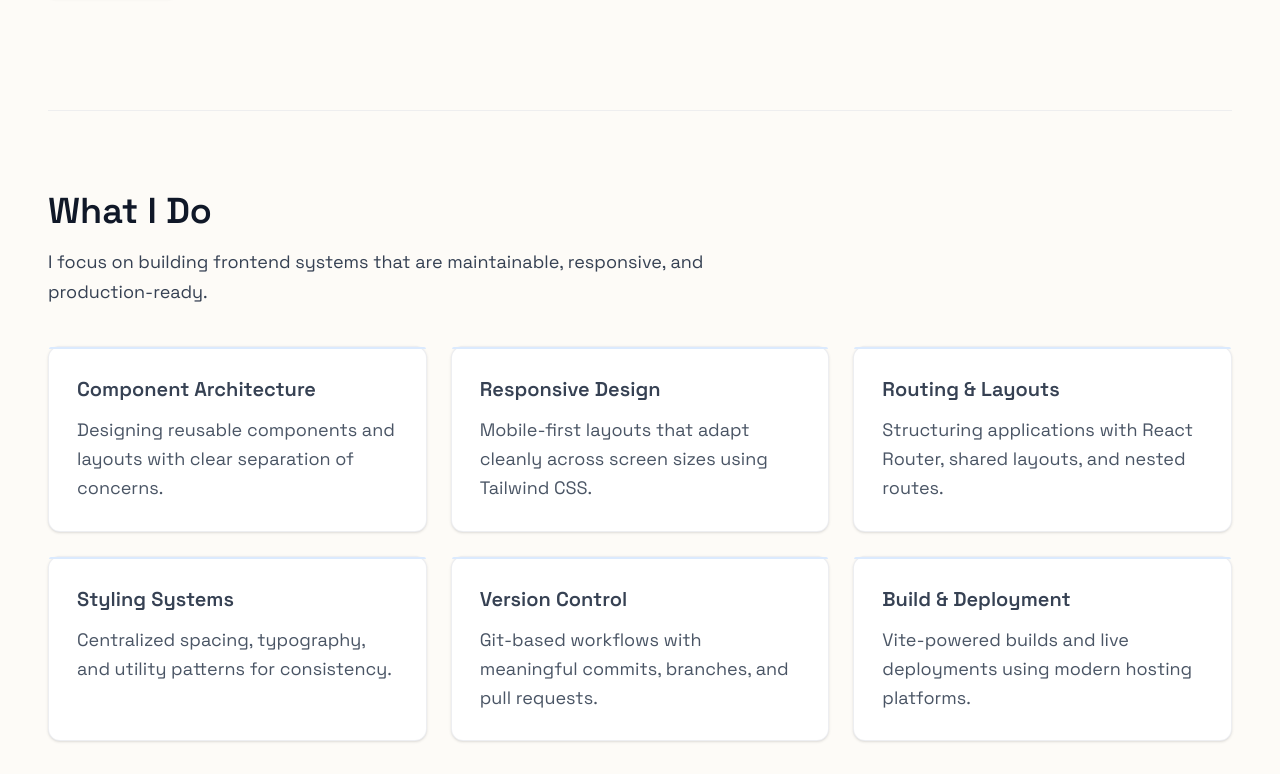
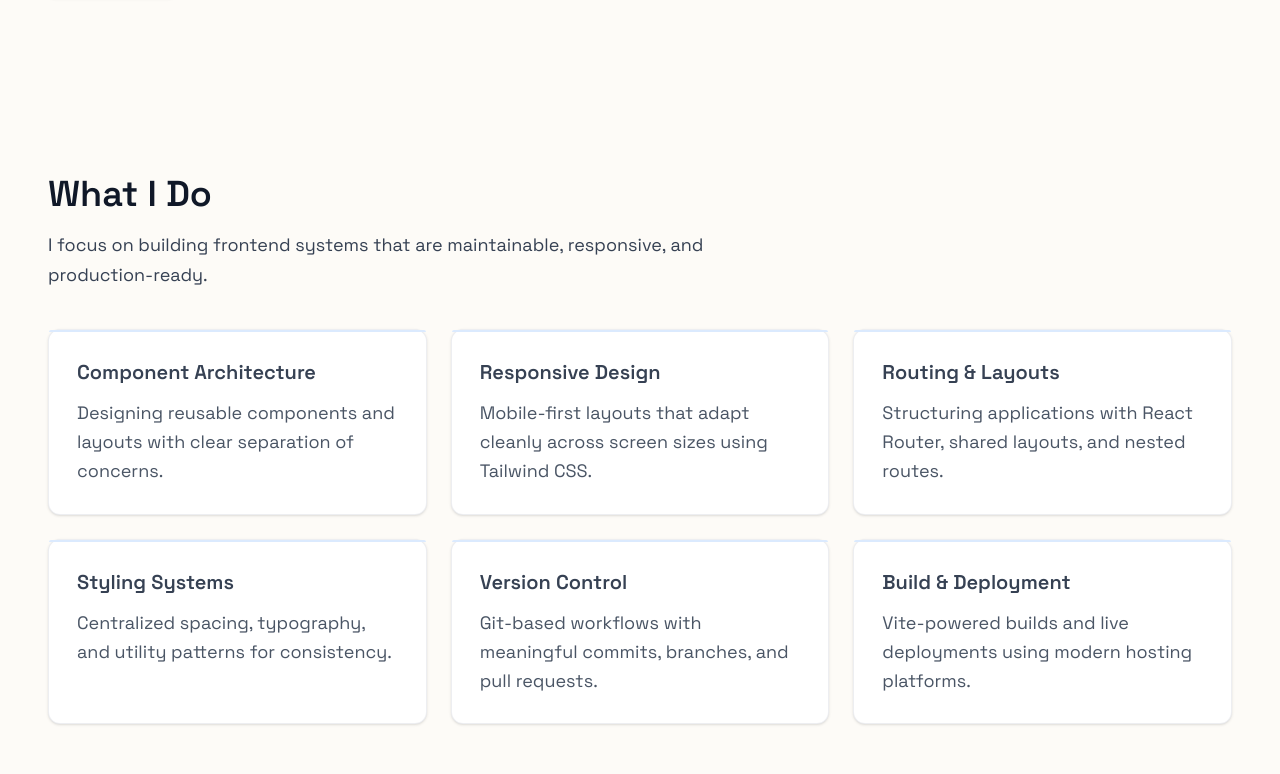
Before and after one commit to malakus4/portfolio-react, a React (Vite) app: page / in a window 1280 px wide. Shown: the part 386-1160 px from the top of the page. Built offline with nearby package versions, Linux system fonts and the light colour scheme.

Commit message:
fix Lighthouse Performance by removing min height on Body

```diff
--- a/index.html
+++ b/index.html
@@ -121,7 +121,7 @@
 
   </head>
 
-  <body class="bg-base min-h-screen">
+  <body class="bg-base">
     <div id="root"></div>
     <script type="module" src="/src/main.jsx"></script>
   </body>
--- a/src/components/ui/Section.jsx
+++ b/src/components/ui/Section.jsx
@@ -1,8 +1,7 @@
 function Section({ children, className = "" }) {
   return (
-    <section
-      className={`py-20 border-t border-gray-200/60 ${className}`}
-    >
+    <section className={`py-14 sm:py-16 ${className}`}>
+
       {children}
     </section>
   );
```
